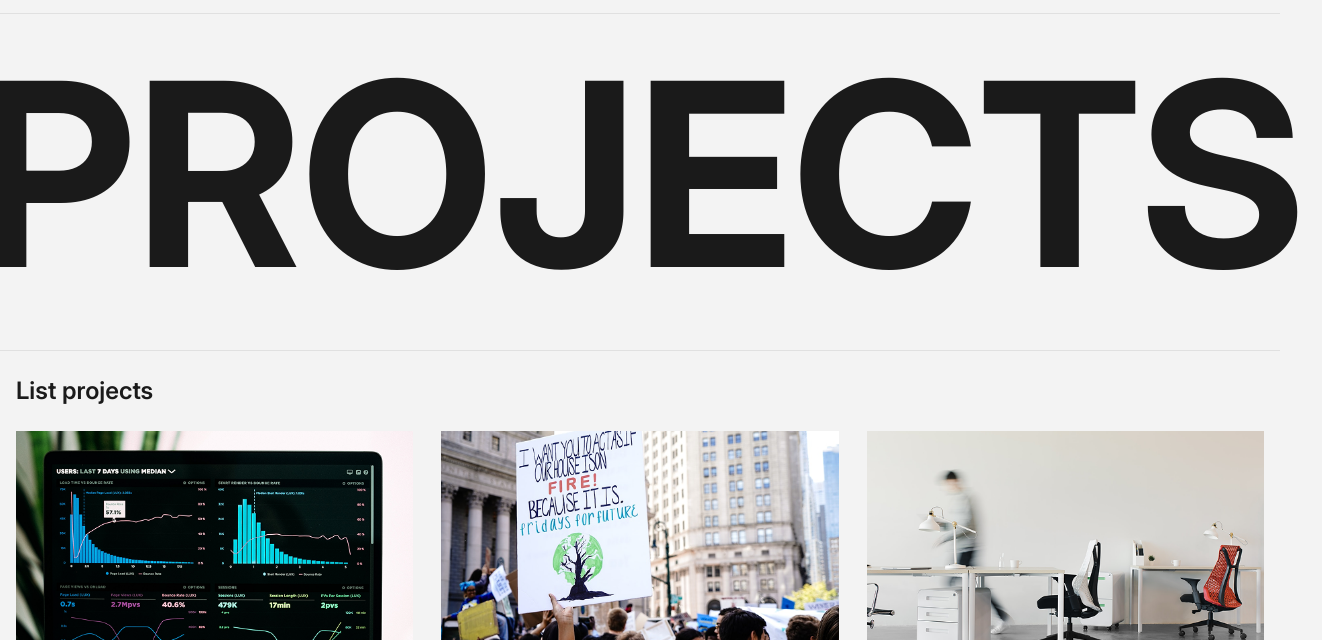
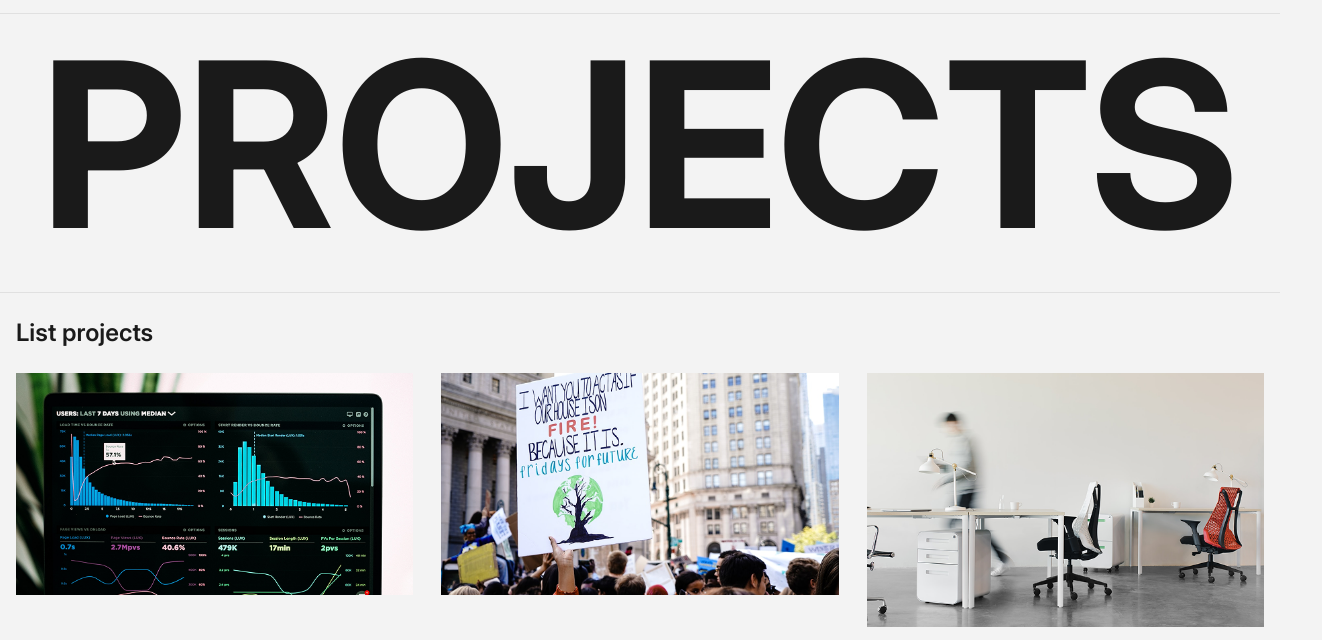
Before and after one commit to hanzchiziterem/hanzon, a website: page projects.html in a window 1280 px wide. Shown: the part 55-695 px from the top of the page, 1322 px wide, since content can reach past the window. Drawn offline with nearby package versions, Linux system fonts and the light colour scheme; files whose address does not match are found by name.

Commit message:
padding removed form projects and hero width reduced to 18svm

```diff
--- a/projects.html
+++ b/projects.html
@@ -70,7 +70,7 @@
 
     <section id="hero">
         <div class=" container max-w-[1400px] mx-auto p-4 pb-8 flex items-center justify-center border-b-[var(--gray)] border-b border-t border-t-[var(--gray)]">
-            <h1 class="uppercase text-center font-bold p-4" id="type-text-projects"></h1> <!--Type hanzon from js-->
+            <h1 class="uppercase text-center font-bold" id="type-text-projects"></h1> <!--Type hanzon from js-->
         </div>
     </section>
 
--- a/src/input.css
+++ b/src/input.css
@@ -83,7 +83,7 @@ nav.navbar.scrolled {
 
 /* HERO */
 #hero h1 {
-  font-size: clamp(3rem, 20svw, 17em);
+  font-size: clamp(3rem, 18svw, 17em);
   line-height: 1;
   white-space: nowrap;
   margin: 0;
```
Also changed, not shown: index.html (+2 -2 lines), public/css/output.css.
